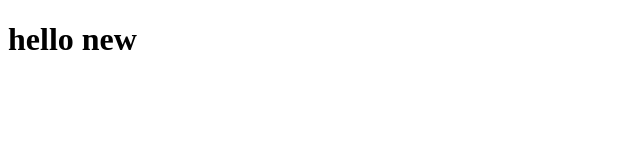
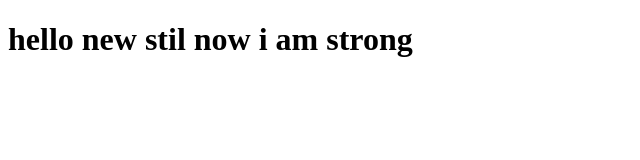
Before and after one commit to Asr13b/byDeskGit, a plain HTML site: page index.html in a window 1280 px wide. Shown: the whole page, without its empty margins (0-640 px from the left). Drawn offline with Linux system fonts and the light colour scheme.

Commit message:
updeted h1

```diff
--- a/index.html
+++ b/index.html
@@ -6,6 +6,6 @@
     <title>Document</title>
 </head>
 <body>
-    <h1>hello new <h1></h1></h1>
+    <h1>hello new  stil now i am strong </h1>
 </body>
 </html>
```
